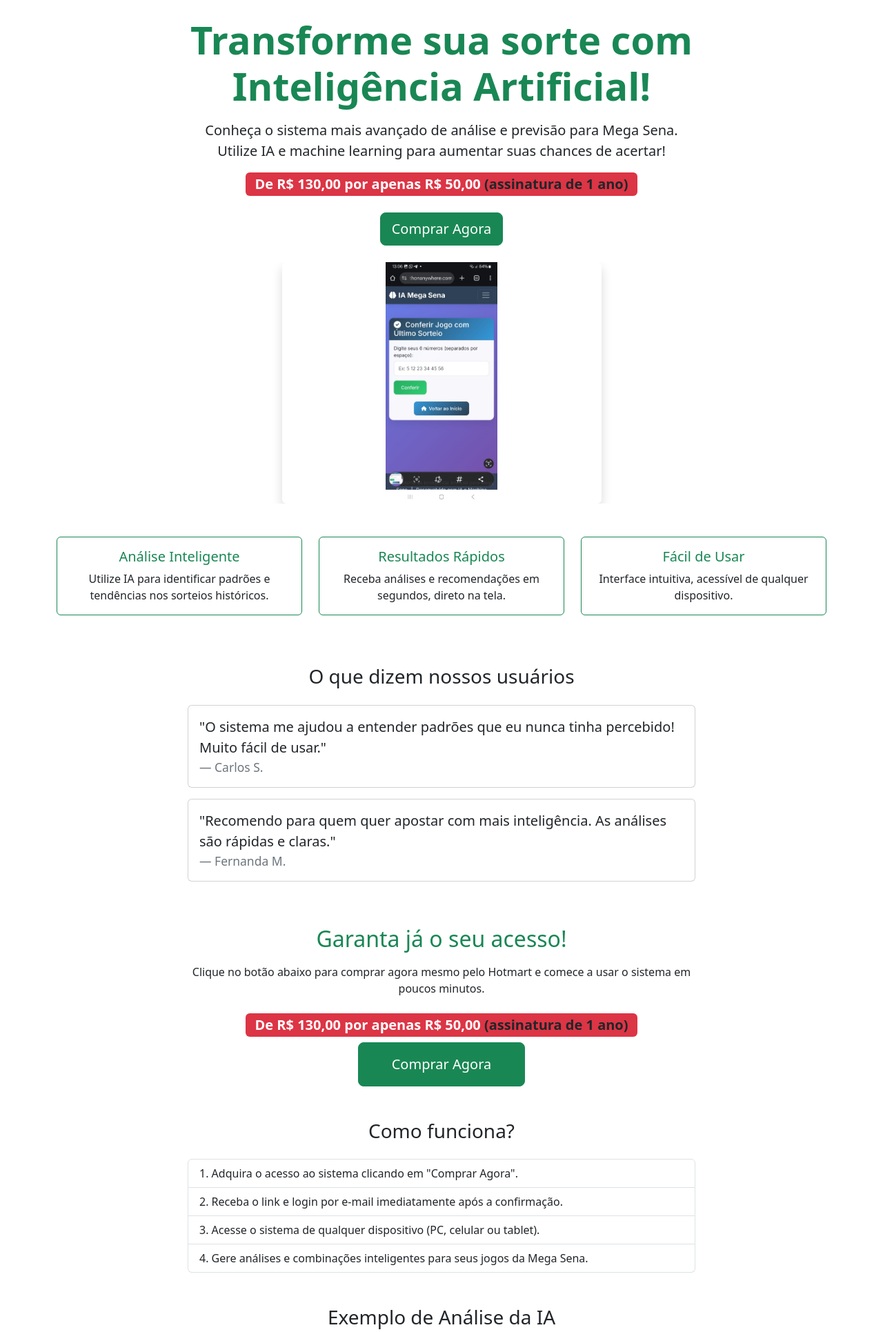
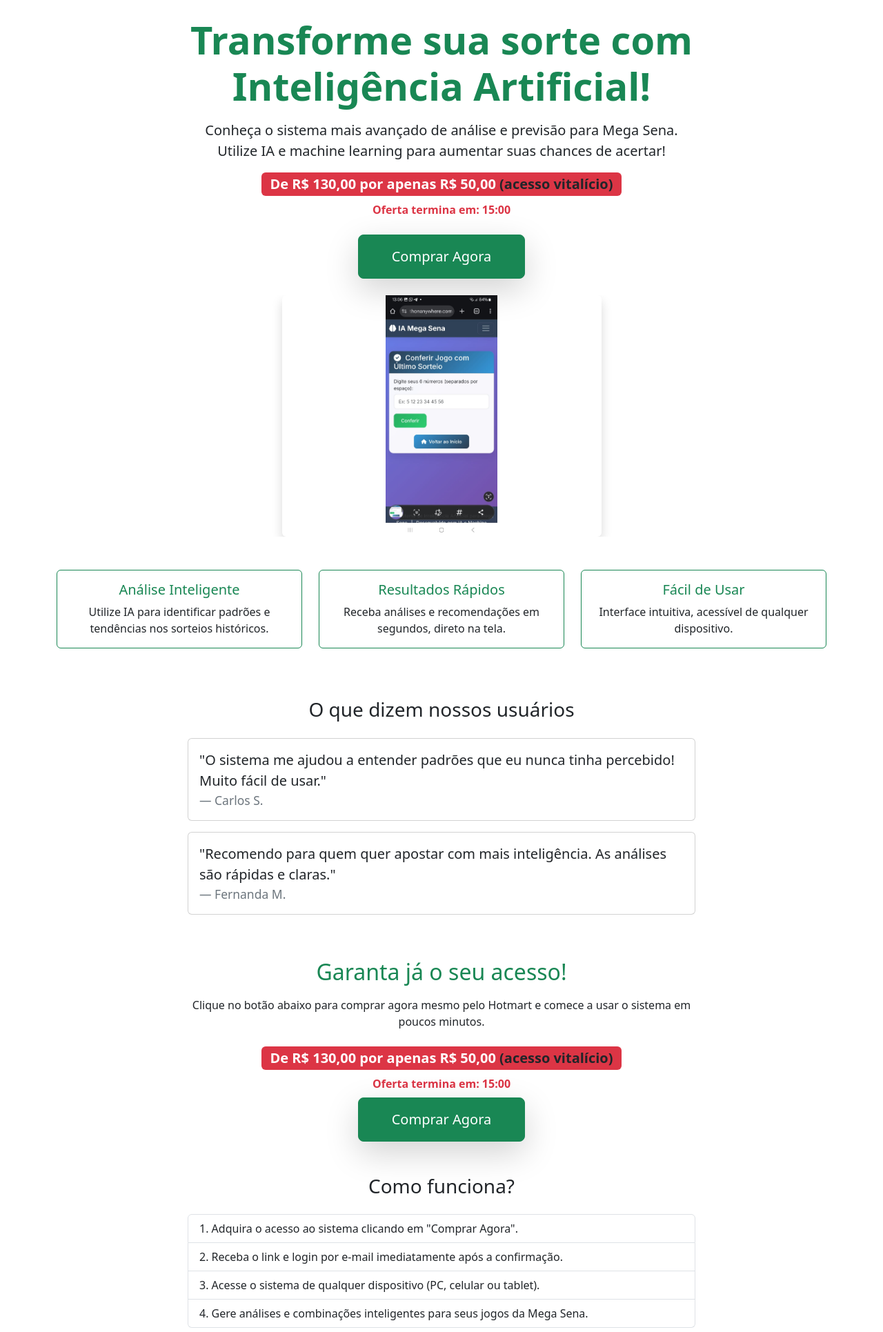
Before and after one commit to brasmidvr/megasenaia, a Flask app: page / in a window 1280 px wide. Shown: the part 539-2470 px from the top of the page at 69% size. Run offline with Flask 3, Linux system fonts and the light colour scheme; some libraries are stand-ins or nearby versions.

Commit message:
Melhora layout, remove Hotmart, adiciona contador regressivo e troca acesso para vitalício

```diff
--- a/templates/landing.html
+++ b/templates/landing.html
@@ -14,8 +14,13 @@
         <div class="col-lg-8 text-center">
             <h1 class="display-4 fw-bold text-success mb-3">Transforme sua sorte com Inteligência Artificial!</h1>
             <p class="lead">Conheça o sistema mais avançado de análise e previsão para Mega Sena. Utilize IA e machine learning para aumentar suas chances de acertar!</p>
-            <div class="mb-2"><span class="badge bg-danger fs-5">De R$ 130,00 por apenas <strong>R$ 50,00</strong> <span class="text-dark">(assinatura de 1 ano)</span></span></div>
-            <a href="https://sendrpay.com/checkout/megaia-—-sua-aposta-inteligente-na-mega-sena" target="_blank" class="btn btn-success btn-lg mt-3">Comprar Agora</a>
+            <div class="mb-2">
+                <span class="badge bg-danger fs-5">De R$ 130,00 por apenas <strong>R$ 50,00</strong> <span class="text-dark">(acesso vitalício)</span></span>
+            </div>
+            <div class="mb-2">
+                <span class="fw-bold text-danger">Oferta termina em: <span id="countdown">15:00</span></span>
+            </div>
+            <a href="https://sendrpay.com/checkout/megaia-—-sua-aposta-inteligente-na-mega-sena" target="_blank" class="btn btn-success btn-lg mt-3 shadow-lg px-5 py-3">Comprar Agora</a>
         </div>
     </div>
     <!-- Galeria de prints -->
@@ -95,8 +100,13 @@
         <div class="col-lg-8 mx-auto text-center">
             <h2 class="mb-3 text-success">Garanta já o seu acesso!</h2>
             <p class="mb-4">Clique no botão abaixo para comprar agora mesmo pelo Hotmart e comece a usar o sistema em poucos minutos.</p>
-            <div class="mb-2"><span class="badge bg-danger fs-5">De R$ 130,00 por apenas <strong>R$ 50,00</strong> <span class="text-dark">(assinatura de 1 ano)</span></span></div>
-            <a href="https://sendrpay.com/checkout/megaia-—-sua-aposta-inteligente-na-mega-sena" target="_blank" class="btn btn-success btn-lg px-5 py-3">Comprar Agora</a>
+            <div class="mb-2">
+                <span class="badge bg-danger fs-5">De R$ 130,00 por apenas <strong>R$ 50,00</strong> <span class="text-dark">(acesso vitalício)</span></span>
+            </div>
+            <div class="mb-2">
+                <span class="fw-bold text-danger">Oferta termina em: <span id="countdown">15:00</span></span>
+            </div>
+            <a href="https://sendrpay.com/checkout/megaia-—-sua-aposta-inteligente-na-mega-sena" target="_blank" class="btn btn-success btn-lg px-5 py-3 shadow-lg">Comprar Agora</a>
         </div>
     </div>
     <!-- Como funciona -->
@@ -224,11 +234,50 @@
     <!-- Segundo botão de compra -->
     <div class="row mb-5">
         <div class="col-lg-8 mx-auto text-center">
-            <div class="mb-2"><span class="badge bg-danger fs-5">De R$ 130,00 por apenas <strong>R$ 50,00</strong> <span class="text-dark">(assinatura de 1 ano)</span></span></div>
-            <a href="https://sendrpay.com/checkout/megaia-—-sua-aposta-inteligente-na-mega-sena" target="_blank" class="btn btn-success btn-lg px-5 py-3">Quero Garantir Meu Acesso Agora</a>
+            <div class="mb-2">
+                <span class="badge bg-danger fs-5">De R$ 130,00 por apenas <strong>R$ 50,00</strong> <span class="text-dark">(acesso vitalício)</span></span>
+            </div>
+            <div class="mb-2">
+                <span class="fw-bold text-danger">Oferta termina em: <span id="countdown">15:00</span></span>
+            </div>
+            <a href="https://sendrpay.com/checkout/megaia-—-sua-aposta-inteligente-na-mega-sena" target="_blank" class="btn btn-success btn-lg px-5 py-3 shadow-lg">Quero Garantir Meu Acesso Agora</a>
+        </div>
+    </div>
+    <!-- Melhorar a seção de benefícios -->
+    <div class="row mb-5">
+        <div class="col-lg-8 mx-auto">
+            <h3 class="text-center mb-4 text-success">Por que escolher nosso sistema?</h3>
+            <ul class="list-group list-group-flush mb-4">
+                <li class="list-group-item">✔️ <strong>Análise Inteligente:</strong> IA identifica padrões e tendências reais.</li>
+                <li class="list-group-item">✔️ <strong>Resultados Rápidos:</strong> Recomendações em segundos, direto na tela.</li>
+                <li class="list-group-item">✔️ <strong>Fácil de Usar:</strong> Interface intuitiva, acessível de qualquer dispositivo.</li>
+                <li class="list-group-item">✔️ <strong>Acesso vitalício:</strong> Pague uma vez e use para sempre!</li>
+                <li class="list-group-item">✔️ <strong>Suporte dedicado:</strong> Atendimento rápido por WhatsApp e e-mail.</li>
+            </ul>
         </div>
     </div>
     <!-- Rodapé -->
     <!-- Removido rodapé de contato conforme solicitado -->
 </div>
 {% endblock %}
+
+<script>
+function startCountdown(duration, display) {
+    var timer = duration, minutes, seconds;
+    setInterval(function () {
+        minutes = parseInt(timer / 60, 10);
+        seconds = parseInt(timer % 60, 10);
+        minutes = minutes < 10 ? "0" + minutes : minutes;
+        seconds = seconds < 10 ? "0" + seconds : seconds;
+        display.textContent = minutes + ":" + seconds;
+        if (--timer < 0) {
+            timer = 0;
+        }
+    }, 1000);
+}
+window.onload = function () {
+    var duration = 15 * 60; // 15 minutos
+    var display = document.querySelector('#countdown');
+    if (display) startCountdown(duration, display);
+};
+</script>
```
